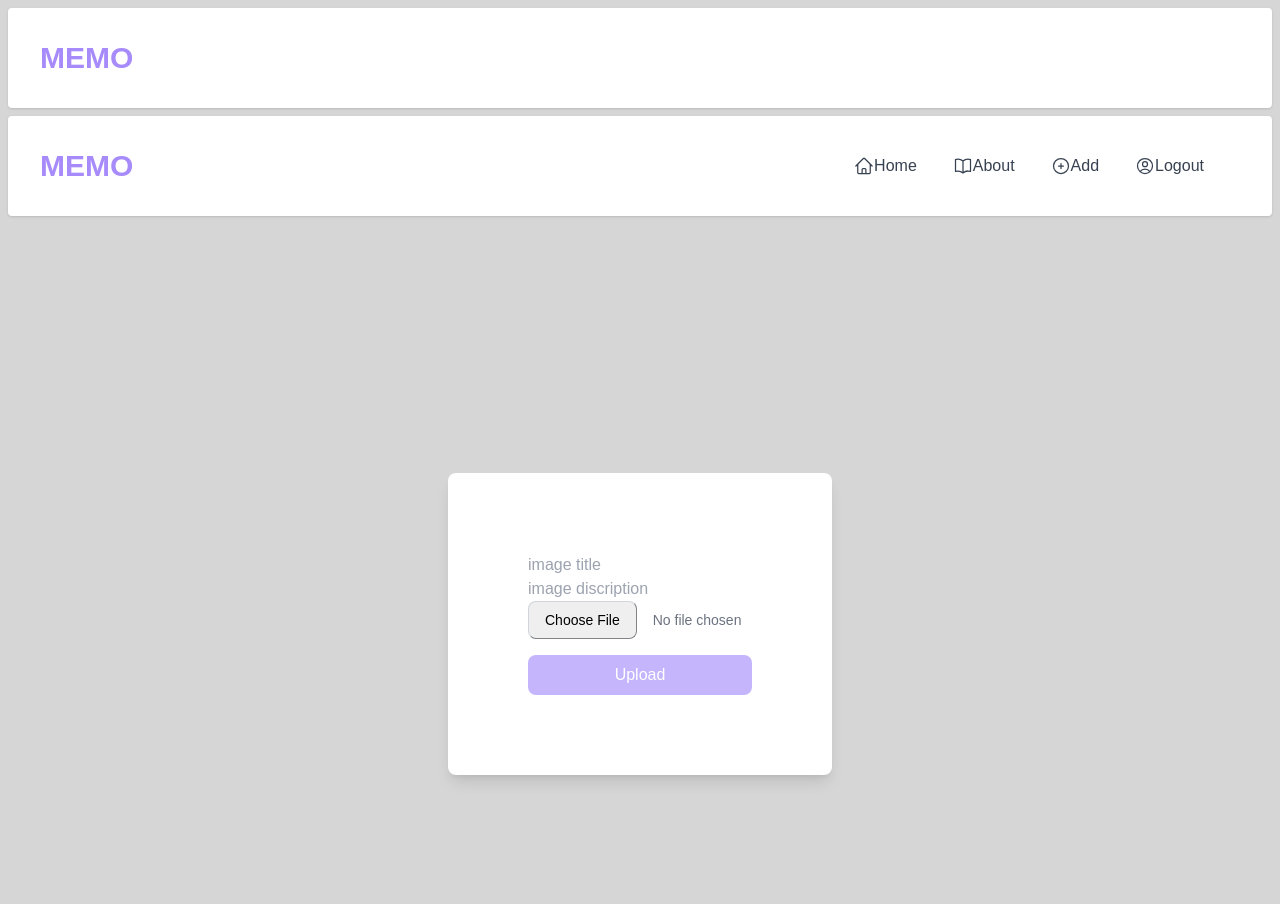
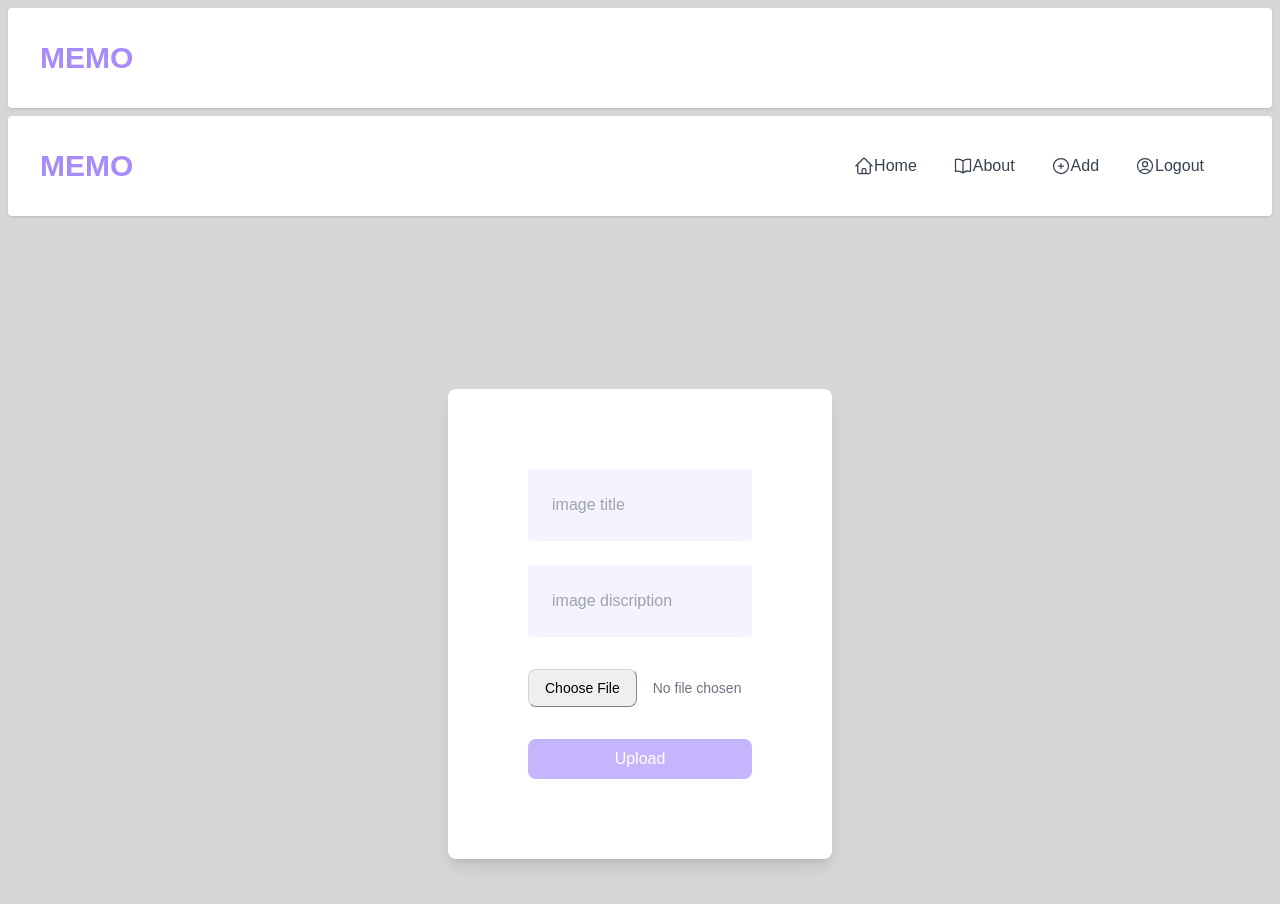
Before and after one commit to s0m-a/projects, a Next.js app: page /addImage in a window 1280 px wide. Shown: the top 904 px of the page. Built offline with nearby package versions, Linux system fonts and the light colour scheme.

Commit message:
added styles to the input

```diff
--- a/app/(header)/addImage/page.tsx
+++ b/app/(header)/addImage/page.tsx
@@ -94,21 +94,23 @@ if (!imageUrl) {
 }
 };
 return(
-  <div className="flex justify-center items-center h-screen">
+  <div className="flex justify-center items-center h-screen w-full">
     {statusMessage}
     <form
       onSubmit={handleSubmit}
-      className="bg-white p-20 rounded-lg shadow-lg w-96 "
+      className="bg-white p-20 rounded-lg shadow-lg w-96  "
     >
       <input type='text'
       value={title}
       onChange={(e)=> {setTitle(e.target.value)}}
-      placeholder='image title' />
+      placeholder='image title'
+      className='w-full p-6 bg-violet-50 outline-none rounded' />
 
       <input type='text'
       value={desc}
       onChange={(e)=>{setDesc(e.target.value)}}
-      placeholder='image discription'/>
+      placeholder='image discription'
+      className='w-full p-6 bg-violet-50 mt-6 outline-none rounded'/>
 
       <input
         type="file"
@@ -118,12 +120,12 @@ return(
         className="block w-full text-sm text-gray-500 file:mr-4
                    file:py-2 file:px-4 file:rounded-lg file:border file:border-gray-300
                    file:text-sm file:font-medium hover:file:bg-gray-100
-                   hover:file:text-gray-700 file:cursor-pointer mb-4"
+                   hover:file:text-gray-700 file:cursor-pointer mb-4 mt-8"
       />
       <button
         type="submit"
         className="w-full bg-violet-300 text-white py-2 rounded-lg
-                   hover:bg-violet-400 transition-colors duration-300"
+                   hover:bg-violet-400 transition-colors duration-300 mt-4"
       >
         Upload
       </button>
```
